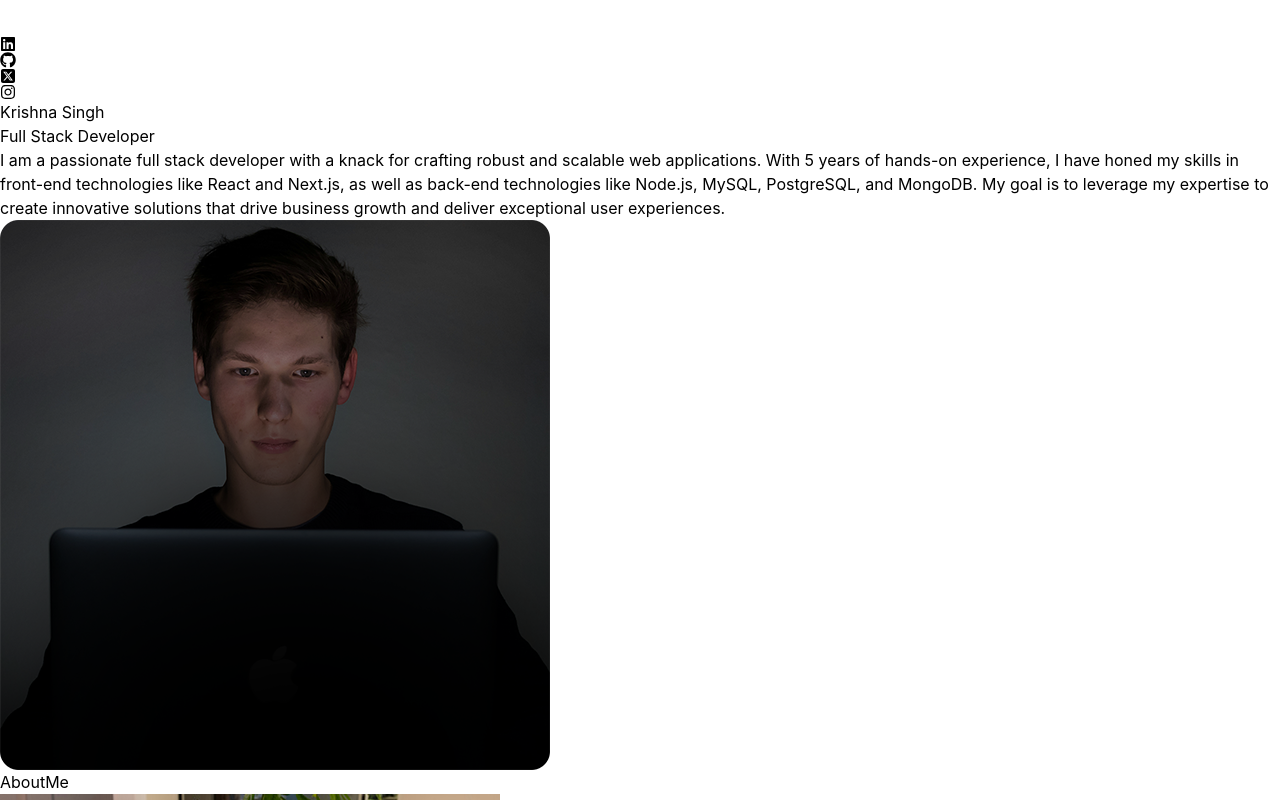
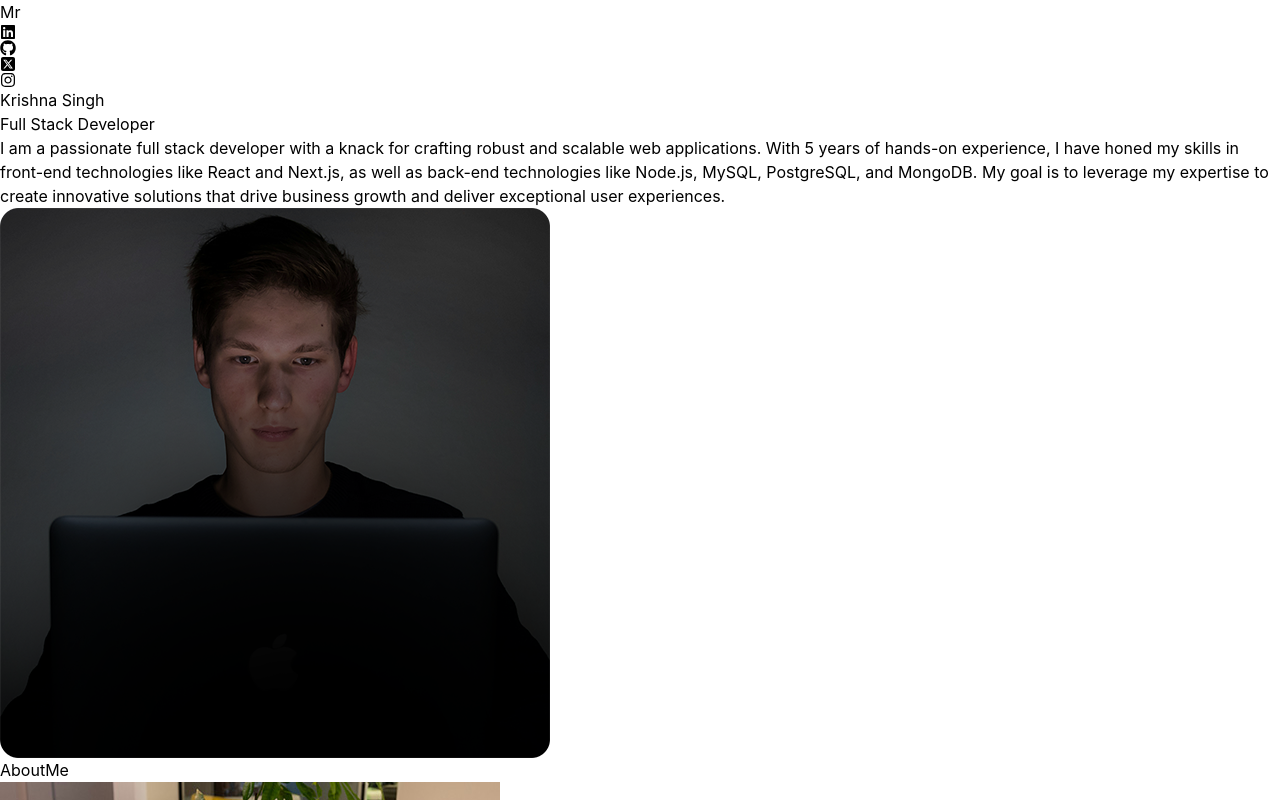
Before and after one commit to Szkrishna/My-Portfolio, a React (Vite) app: page / in a window 1280 px wide. Shown: the top 800 px of the page. Built offline with nearby package versions, Linux system fonts and the light colour scheme.

Commit message:
changing navbar

```diff
--- a/src/components/Navbar.jsx
+++ b/src/components/Navbar.jsx
@@ -1,22 +1,27 @@
 // import React from 'react';
-import logo from "../assets/kevinRushLogo.png";
-import {FaLinkedin} from "react-icons/fa";
-import {FaGithub} from "react-icons/fa";
-import {FaSquareXTwitter} from "react-icons/fa6";
-import {FaInstagram} from "react-icons/fa";
+// import logo from "../assets/kevinRushLogo.png";
+import { FaLinkedin } from "react-icons/fa";
+import { FaGithub } from "react-icons/fa";
+import { FaSquareXTwitter } from "react-icons/fa6";
+import { FaInstagram } from "react-icons/fa";
 
 const Navbar = () => {
   return (
     <nav className="marker:mb-20 flex items-center justify-between py-6">
-        <div className="flex flex-shrink-0 items-center">
-            <img className="mx-2 w-10" src={logo} alt="" />
+      <div className="flex flex-shrink-0 items-center">
+        {/* <img className="mx-2 w-10" src={logo} alt="" /> */}
+        <div className="mx-2 w-auto">
+          <p className="text-5xl font-medium bg-gradient-to-r from-green-700 to-red-700 via-blue-700 bg-clip-text text-transparent tracking-tight">
+            Mr
+          </p>
         </div>
-        <div className="m-8 flex items-center justify-center gap-4 text-2xl">
-            <FaLinkedin/>
-            <FaGithub/>
-            <FaSquareXTwitter/>
-            <FaInstagram/>
-        </div>
+      </div>
+      <div className="m-8 flex items-center justify-center gap-4 text-2xl">
+        <FaLinkedin />
+        <FaGithub />
+        <FaSquareXTwitter />
+        <FaInstagram />
+      </div>
     </nav>
   )
 }
```
